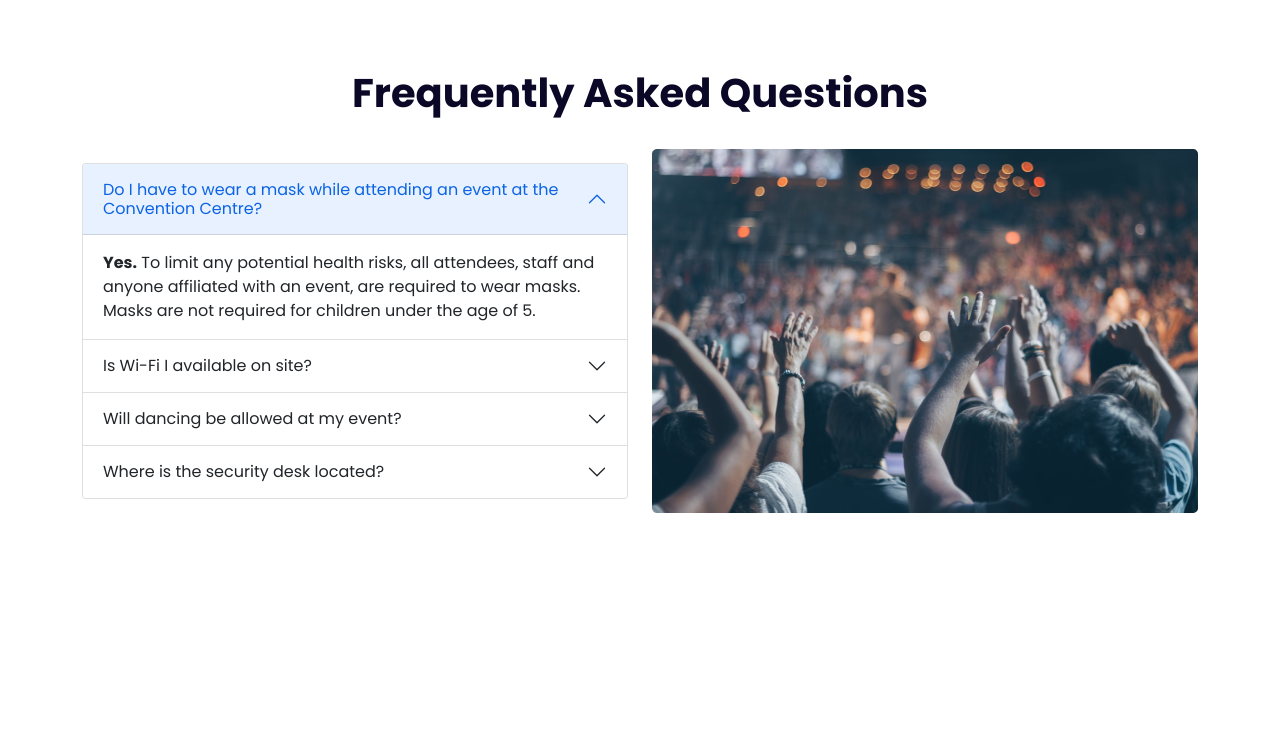
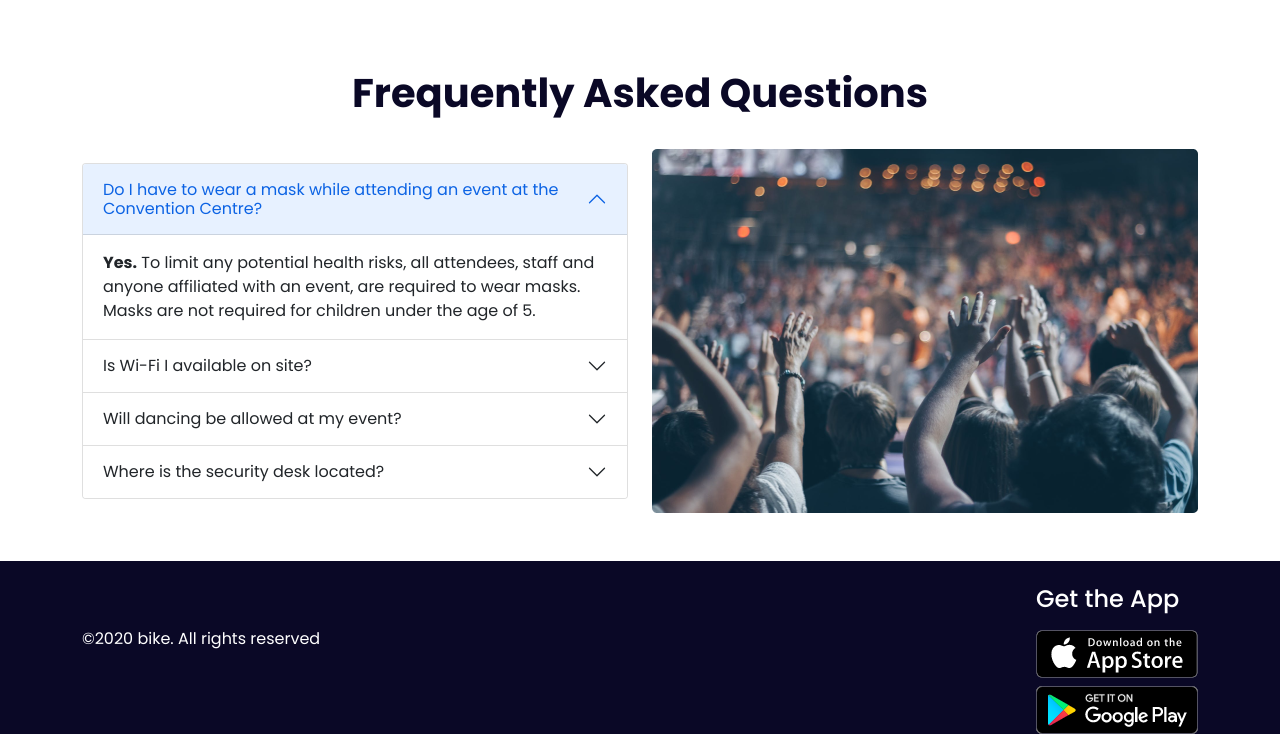
Before and after one commit to rokib97/convension-center, a plain HTML site: page index.html in a window 1280 px wide. Shown: the part 1924-2658 px from the top of the page. Before the commit the page ends 2485 px from the top, so only its background shows below. Drawn offline with nearby package versions, Linux system fonts and the light colour scheme.

Commit message:
added footer

```diff
--- a/css/style.css
+++ b/css/style.css
@@ -35,3 +35,9 @@ body {
 .photo-zoom:hover {
   transform: scale(1.2);
 }
+.custom-footer {
+  height: 200px;
+}
+.custom-f-background {
+  background-color: #0a0826;
+}
--- a/index.html
+++ b/index.html
@@ -671,7 +671,24 @@
         </div>
       </section>
     </main>
-    <footer></footer>
+    <footer class="w-100 custom-f-background">
+      <div class="container d-flex justify-content-between align-items-center">
+        <div class="left">
+          <p class="text-white">&copy;2020 bike. All rights reserved</p>
+        </div>
+        <div class="right">
+          <h4 class="text-white pt-4">Get the App</h4>
+          <div>
+            <a href="">
+              <img class="d-block py-2" src="./images/app-store.png" alt="" />
+            </a>
+            <a href="">
+              <img src="./images/google-play.png" alt="" />
+            </a>
+          </div>
+        </div>
+      </div>
+    </footer>
     <!-- js cdn  -->
     <script
       src="https://cdn.jsdelivr.net/npm/bootstrap@5.1.3/dist/js/bootstrap.bundle.min.js"
```
Also changed, not shown: images/app-store.png (added), images/google-play.png (added).
